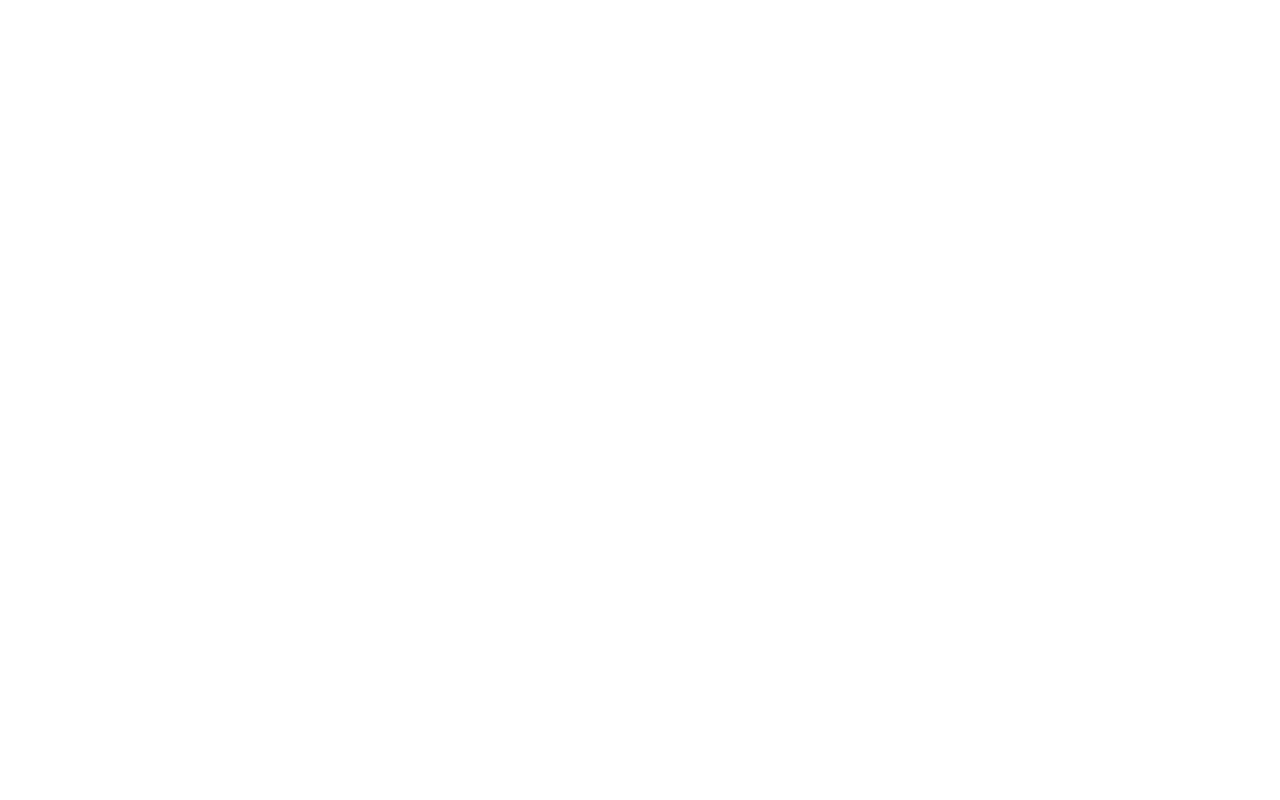
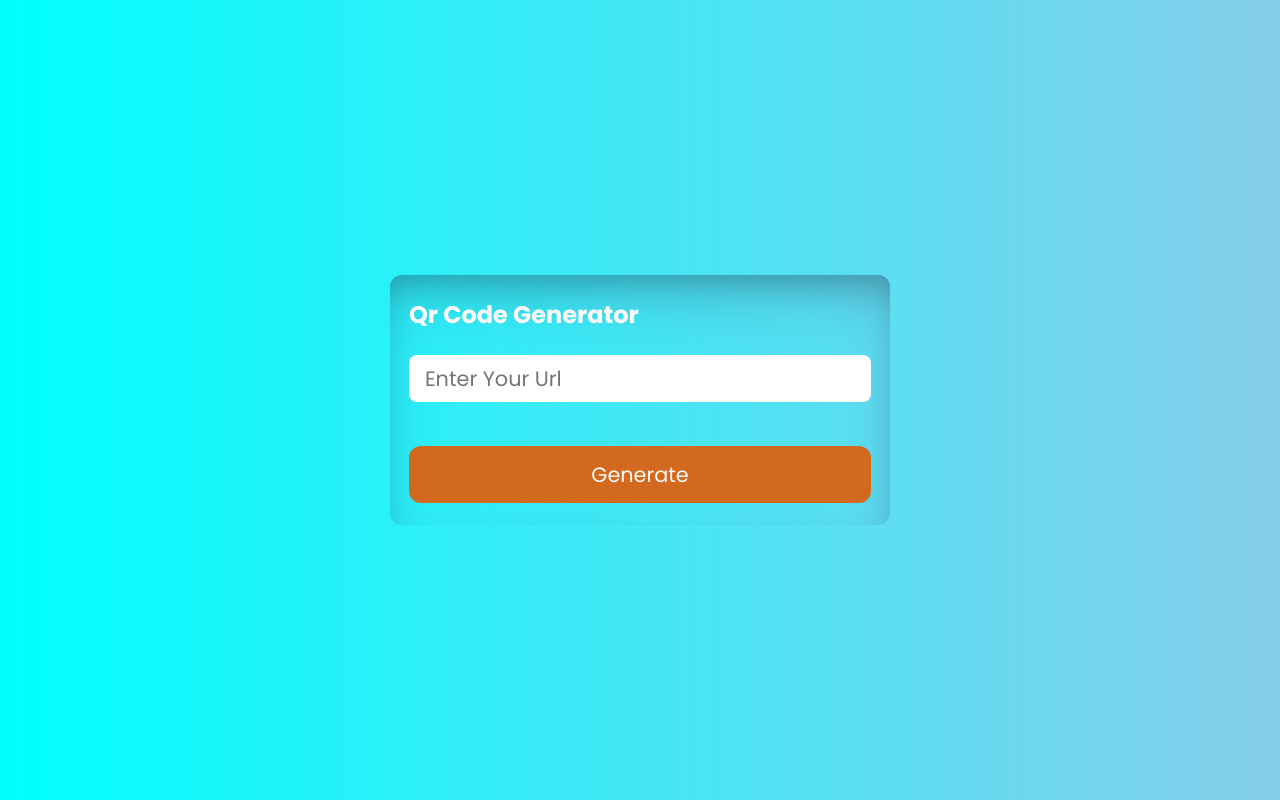
Before and after one commit to adityathakur309/qr-code-genreator-js-project, a plain HTML site: page index.html in a window 1280 px wide. Drawn offline with Linux system fonts and the light colour scheme.

Commit message:
add html, css

```diff
--- a/index.html
+++ b/index.html
@@ -7,7 +7,20 @@
     <link rel="stylesheet" href="style.css">
 </head>
 <body>
+    <section class="container">
+        <div class="qr-sec">
+            <h2>qr code generator</h2>
+            <div class="input">
+                <input type="text" name="" placeholder="Enter Your Url" id="input" autocomplete="off" required>
+            </div>
+            <div class="qr-img">
 
+            </div>
+            <div class="button">
+                <button>Generate</button>
+            </div>
+        </div>
+    </section>
     <script src="index.js"></script>
 </body>
 </html>
--- a/style.css
+++ b/style.css
@@ -0,0 +1,101 @@
+@import url('https://fonts.googleapis.com/css2?family=Poppins:ital,wght@0,100;0,200;0,300;0,400;0,500;0,600;0,700;0,800;0,900;1,100;1,200;1,300;1,400;1,500;1,600;1,700;1,800;1,900&display=swap');
+
+* {
+    padding: 0;
+    margin: 0;
+    box-sizing: border-box;
+    text-transform: capitalize;
+    font-family: poppins;
+}
+
+body {
+    background: linear-gradient(to right, cyan, skyblue);
+    height: 100vh;
+    display: flex;
+    justify-content: center;
+    padding: 0px 0.9rem;
+    align-items: center;
+}
+
+.container {
+    width: 40%;
+
+}
+h2{
+    color: snow;
+
+}
+
+.qr-sec {
+    width: 100%;
+    padding: 1.4rem 1.2rem;
+    display: flex;
+    flex-direction: column;
+    gap: 1.4rem;
+    border-radius: 12px;
+    box-shadow: rgba(50, 50, 93, 0.25) 0px 30px 60px -12px inset, rgba(0, 0, 0, 0.3) 0px 18px 36px -18px inset;
+}
+
+.input input {
+    width: 100%;
+    padding: 0.5rem 1rem;
+    font-size: 1.3rem;
+    color: black;
+    outline: none;
+    border: none;
+    border-radius: 8px;
+
+}
+
+.qr img {
+    width: 150px;
+    aspect-ratio: 1;
+    border-radius: 3px;
+}
+
+.button button {
+    width: 100%;
+    padding: 0.8rem 1.6rem;
+    background-color: chocolate;
+    font-size: 1.3rem;
+    border: none;
+    border-radius: 12px;
+    position: relative;
+    overflow: hidden;
+    cursor: pointer;
+    color: snow;
+
+}
+
+.button button::before {
+    content: "Generate";
+    width: 0%;
+    position: absolute;
+    height: 0%;
+    top: 0;
+    left: 0;
+    display: flex;
+    align-items: center;
+    justify-content: center;
+
+    border-radius: inherit;
+    overflow: hidden;
+    background-color: yellowgreen;
+    color: white;
+    transition: all 0.2s ease;
+}
+
+.button button:hover::before {
+    width: 109%;
+    height: 100%;
+    border-bottom-left-radius: 30px;
+    border-bottom-right-radius: 300px;
+
+}
+@media screen and (max-width:576px){
+    .container{
+        width: 100%;
+
+
+    }
+}
```
